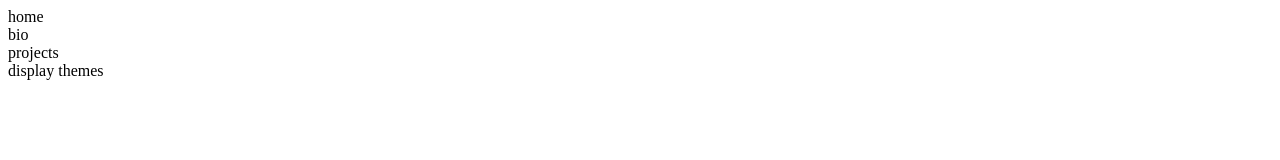
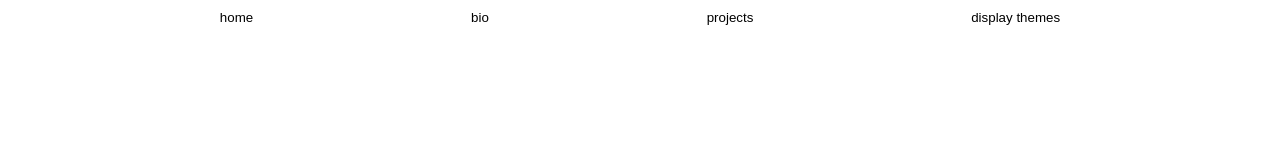
Before and after one commit to forbesbrian96/Brian-Forbes---Portfolio-Design-Project, a plain HTML site: page index.html in a window 1280 px wide. Drawn offline with nearby package versions, Linux system fonts and the light colour scheme.

Commit message:
Added functionality for bio and projects buttons to open content on click

```diff
--- a/app.js
+++ b/app.js
@@ -13,8 +13,25 @@
 ////////////////////////////////////////////
 $(()=>{
 
+    //Nav Button Functionality
 
+    //Bio
+    const $bio = $("#bio-button");
+    const $bioText = $("#bio-text");
 
+    const openBio = () => {
+      $bioText.css("display", "block");
+    };
 
+    $bio.on("click", openBio);
 
+    //Projects
+    const $projects = $("#projects-button")
+    const $projectsPhoto = $("#projects-photo")
+
+    const openProjects = () => {
+        $projectsPhoto.css("display", "block")
+    }
+
+    $projects.on("click", openProjects)
 })
--- a/index.html
+++ b/index.html
@@ -14,12 +14,13 @@
 
 <body>
 
+    <div class="overlay">
         <nav>
             <div id="home">
-            home
+                <button>home</button>
             </div>
             <div id="bio">
-            bio
+                <button id="bio-button">bio</button>
                 <div id="bio-text">
                     <p style="text-indent: 25px;">
                         My name is Brian Forbes. I am 26 years old, and extremely excited to have begun my journey into
@@ -28,7 +29,8 @@
                     </p>
                     <p style="text-indent: 25px;">
                         Before beginning the courses at General Assembly, I was a freight broker, for one of the largest
-                    logistics firms in North America. This position revolved around arranging door-to-door, global cargo
+                        logistics firms in North America. This position revolved around arranging door-to-door, global
+                        cargo
                         transportation for my clients.
                     </p>
                     <p style="text-indent: 25px;">
@@ -37,15 +39,16 @@
                 </div>
             </div>
             <div id="projects">
-            projects
+                <button id="projects-button">projects</button>
                 <div id="projects-photo">
                     <img src="Photos for Coding/Project-Meme.jpg">
                 </div>
             </div>
             <div id="display-themes">
-            display themes
+                <button>display themes</button>
             </div>
         </nav>
+    </div>
 
 </body>
 
--- a/styles.css
+++ b/styles.css
@@ -1,3 +1,8 @@
+nav {
+    display: flex;
+    justify-content: space-evenly;
+}
+
 #bio-text {
     display: none;
 }
@@ -5,3 +10,8 @@
 #projects-photo {
     display: none;
 }
+
+button {
+    border: none;
+    background-color: white;
+}
```
Also changed, not shown: Photos for Coding/IMG_2549.JPG (added), Photos for Coding/IMG_9474.jpg (added). Lines whose indentation alone changed are shown as unchanged.
